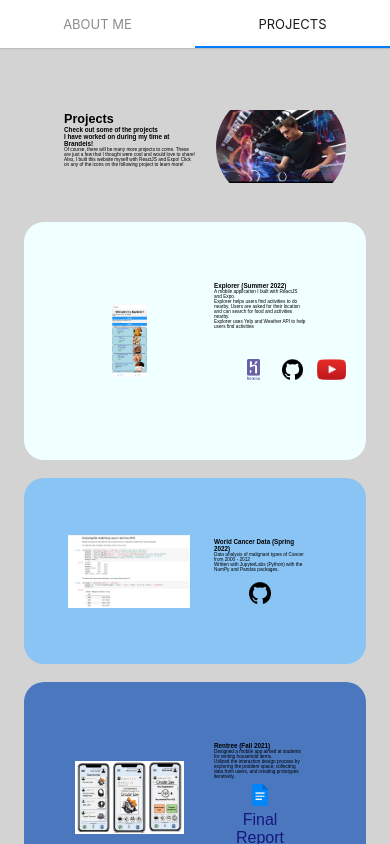
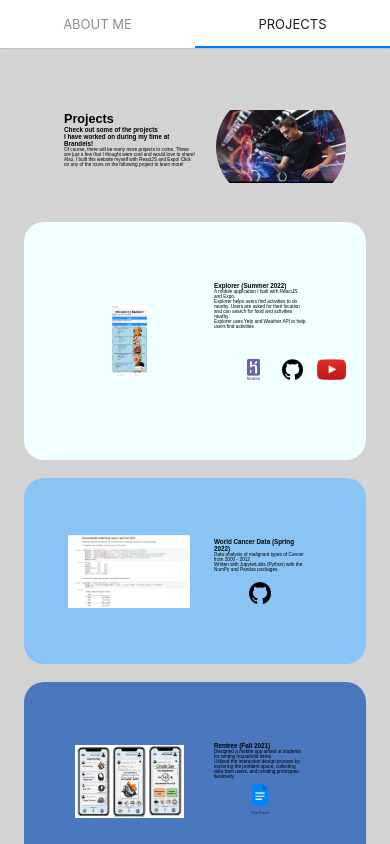
Before and after one commit to erichu07192001/Portfolio, a React Native app: screen /Projects in a window 390 px wide. Built offline with nearby package versions, Linux system fonts and the light colour scheme.

Commit message:
Forgot to scale label style

```diff
--- a/components/style.js
+++ b/components/style.js
@@ -54,7 +54,7 @@ const styles = StyleSheet.create({
 
     label:{
       fontFamily: 'sans-serif',
-      fontSize: 16,
+      fontSize: fontScale * 16,
       textAlign: 'center',
       color: '#171780',
       padding: 5
```
